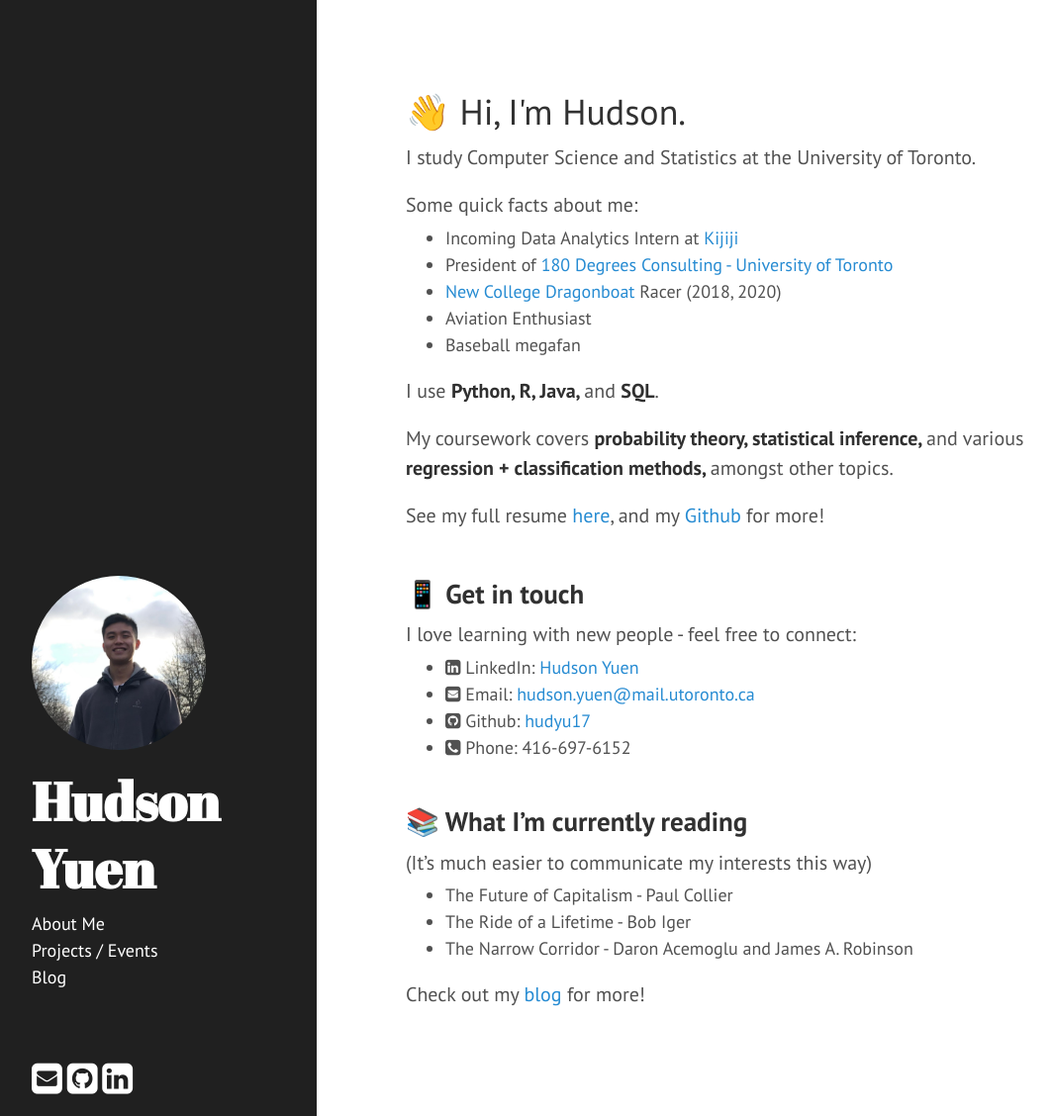
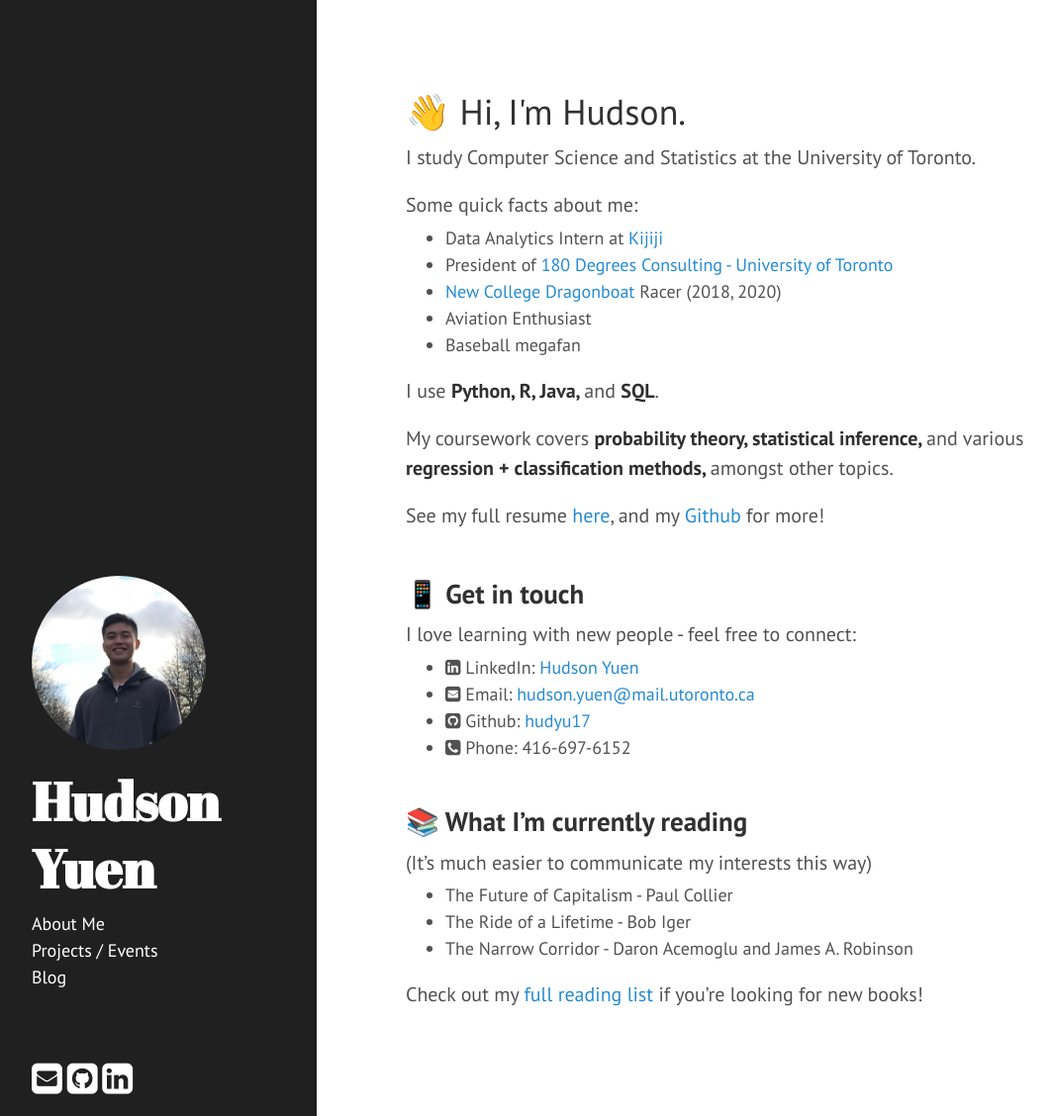
Before and after one commit to hudyu17/personal_hyde, a Jekyll site: the page built from index.md, in a window 1280 px wide and 1128 px high. Shown: the whole window at 99% size, without its empty margins (4-1069 px from the left). Built offline with Jekyll 4.4.1, drawn with Linux system fonts in a browser that asks for light colours; nearby versions of some CDN libraries.

Commit message:
reading list

```diff
--- a/index.md
+++ b/index.md
@@ -10,7 +10,7 @@ I study Computer Science and Statistics at the University of Toronto.
 
 Some quick facts about me:
 
-* Incoming Data Analytics Intern at <a href="https://www.kijiji.ca/" target="_blank">Kijiji</a>
+* Data Analytics Intern at <a href="https://www.kijiji.ca/" target="_blank">Kijiji</a>
 * President of <a href="https://180dc.org/branch/uoft/" target="_blank">180 Degrees Consulting - University of Toronto</a>
 * <a href="https://newdragons.ca/" target="_blank">New College Dragonboat</a>  Racer (2018, 2020)
 * Aviation Enthusiast
@@ -40,4 +40,4 @@ I love learning with new people - feel free to connect:
 * The Ride of a Lifetime - Bob Iger
 * The Narrow Corridor - Daron Acemoglu and James A. Robinson
 
-Check out my <a href="{{ site.eurl }}/blog">blog</a> for more!
+Check out my <a href="{{ site.url }}/book_list">full reading list</a> if you're looking for new books!
```
Also changed, not shown: book_list.md (added, +10 -0 lines).
